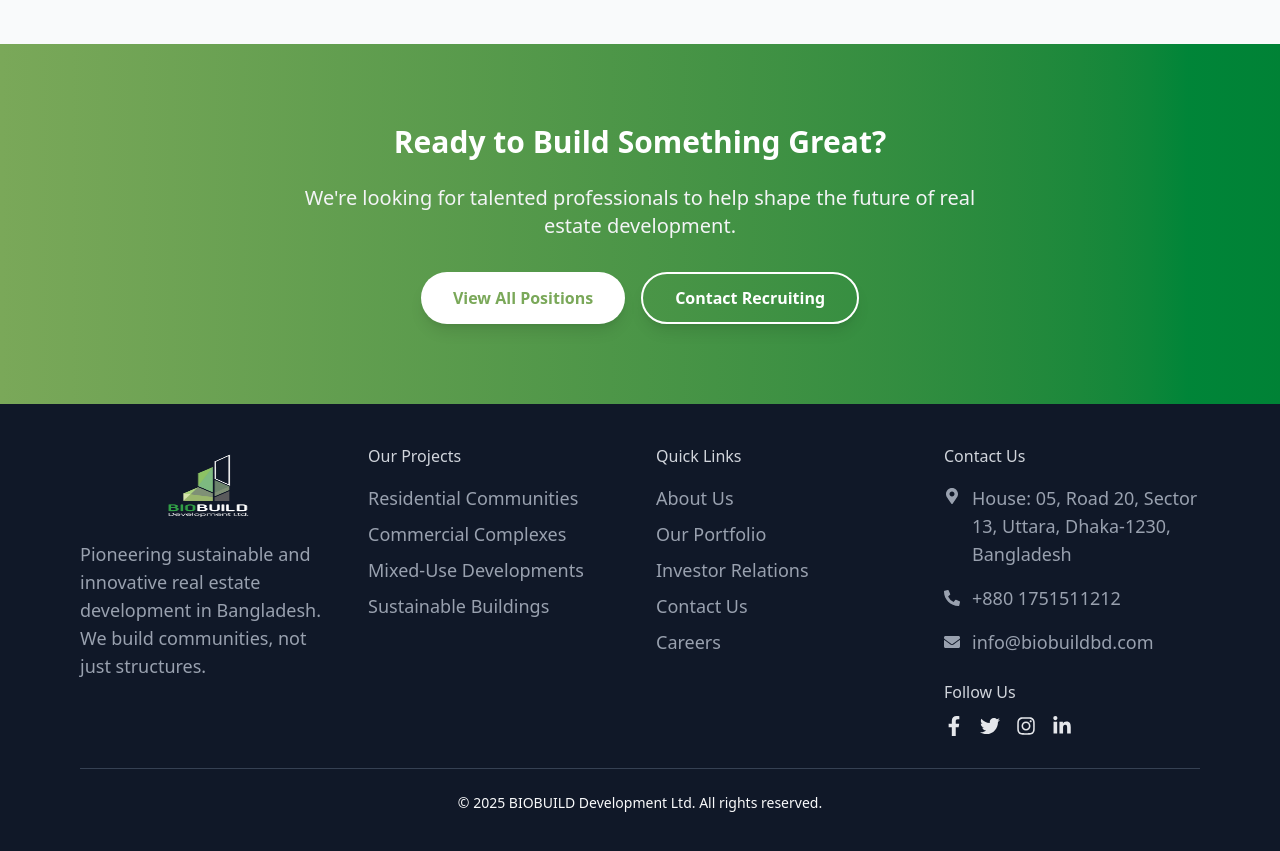
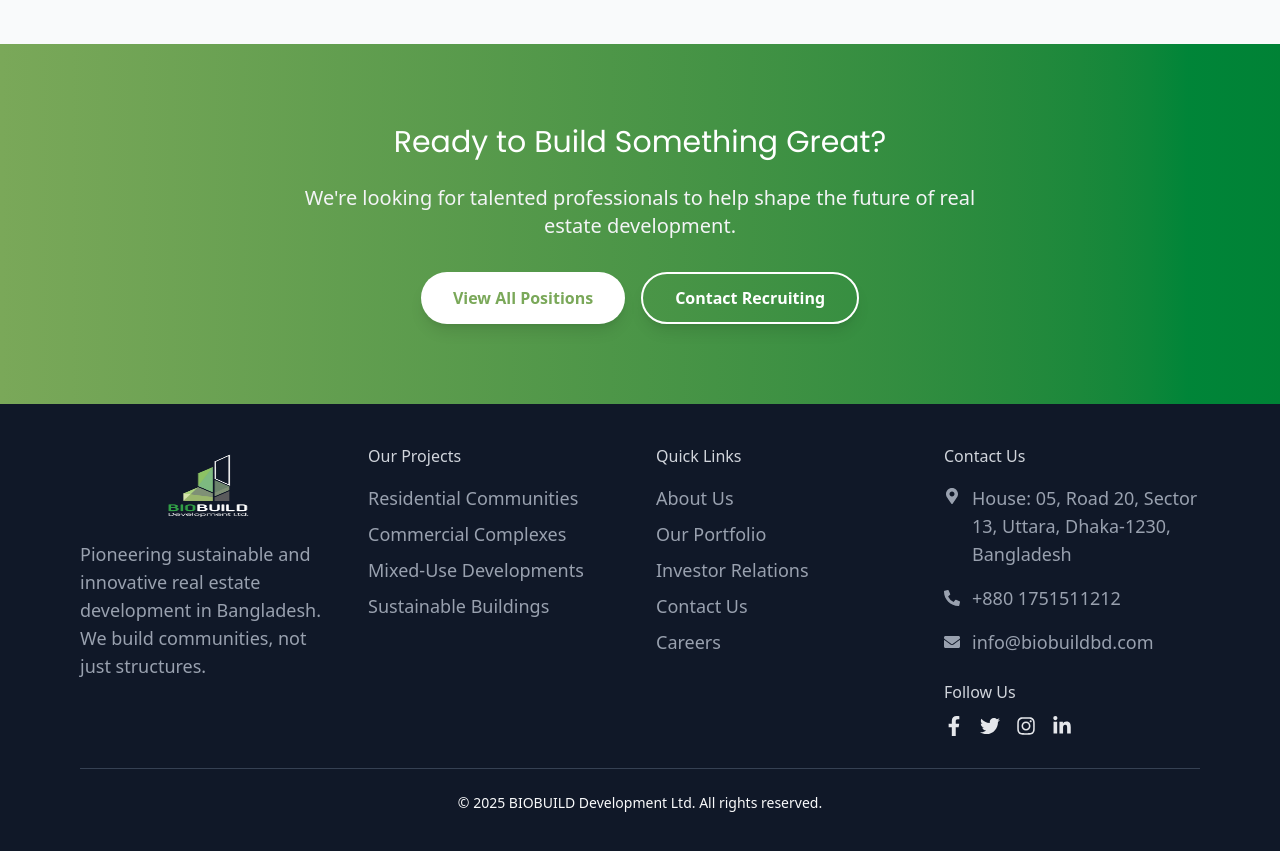
Before and after one commit to Kamiaaa/biobuildfinal, a Next.js app: page /career in a window 1280 px wide. Shown: the part 1860-2711 px from the top of the page. Built offline with nearby package versions, Linux system fonts and the light colour scheme.

Commit message:
Career page modified

```diff
--- a/app/career/page.tsx
+++ b/app/career/page.tsx
@@ -149,7 +149,7 @@ export default function CareerPage() {
       {/* CTA */}
       <section className="px-4 py-20 bg-gradient-to-r from-[#7AA859] to-green-700 text-white text-center">
         <div className="max-w-4xl mx-auto">
-          <h2 className="text-3xl font-extrabold mb-6">Ready to Build Something Great?</h2>
+          <h2 className="text-3xl font-poppins mb-6">Ready to Build Something Great?</h2>
           <p className="max-w-2xl mx-auto mb-8 text-xl text-gray-100">
             We're looking for talented professionals to help shape the future of real estate development.
           </p>
```
